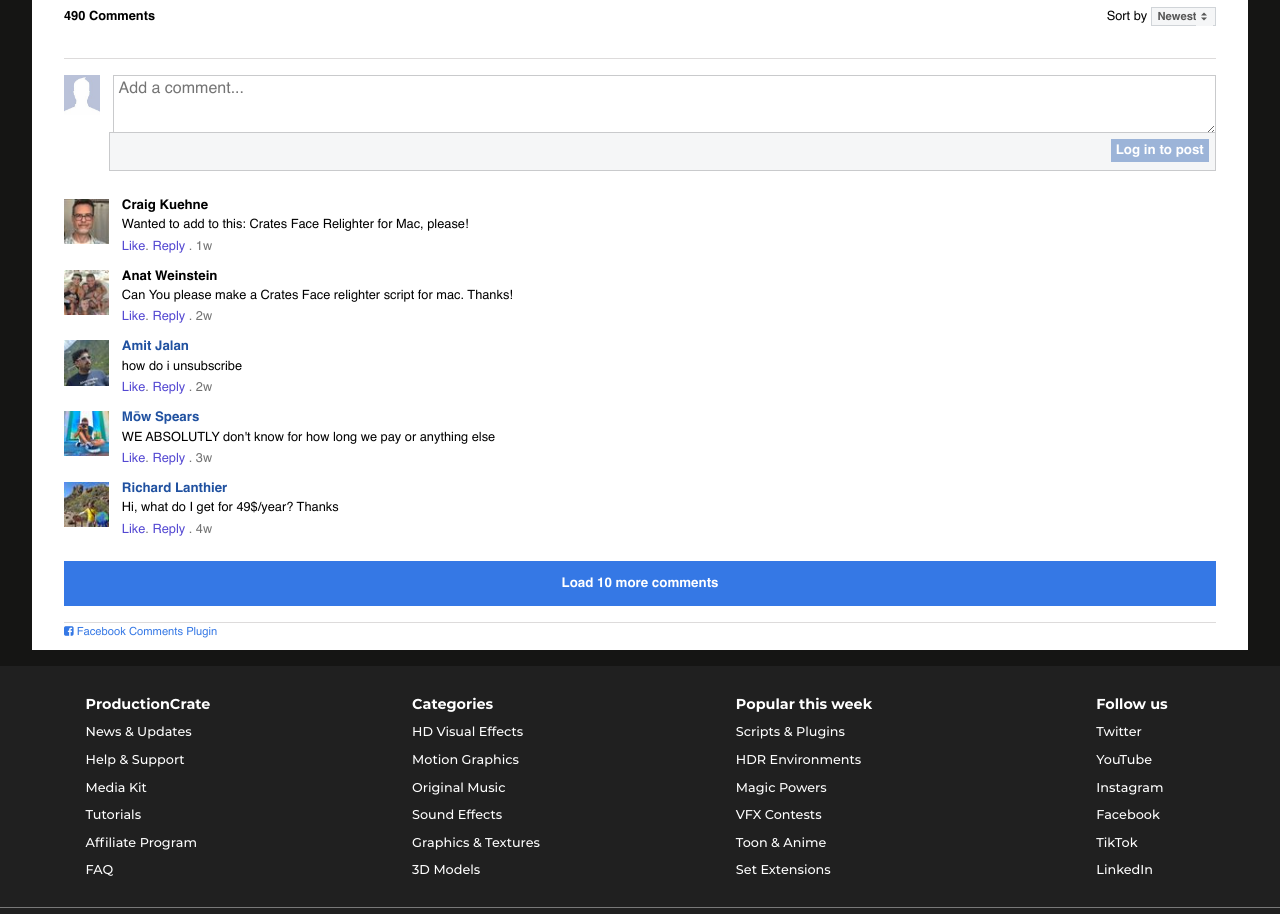
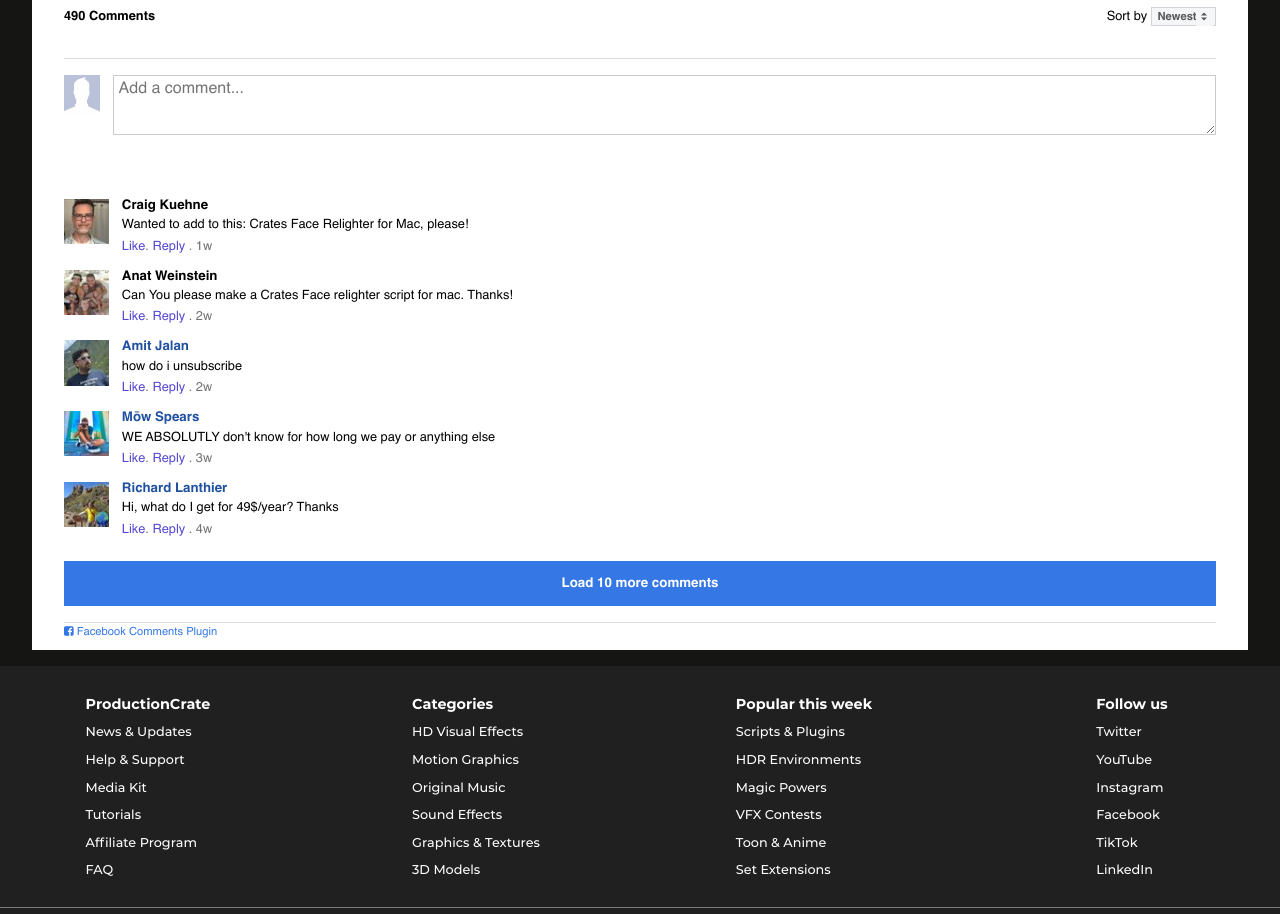
Before and after one commit to Dharmesh53/ProductionCrate_CSS_Clone, a plain HTML site: page index.html in a window 1280 px wide. Shown: the part 5560-6474 px from the top of the page. Drawn offline with nearby package versions, Linux system fonts and the light colour scheme.

Commit message:
Update index.html

```diff
--- a/index.html
+++ b/index.html
@@ -653,9 +653,9 @@
                 </div>
                 <textarea  type="log" placeholder="Add a comment..." id="" cols="30" rows="10"></textarea>
             </div>
-            <div class="inputpo">
+<!--             <div class="inputpo">
                 <button>Log in to post</button>
-            </div>
+            </div> -->
 
             <div class="persons">
                 <div class="person">
```
